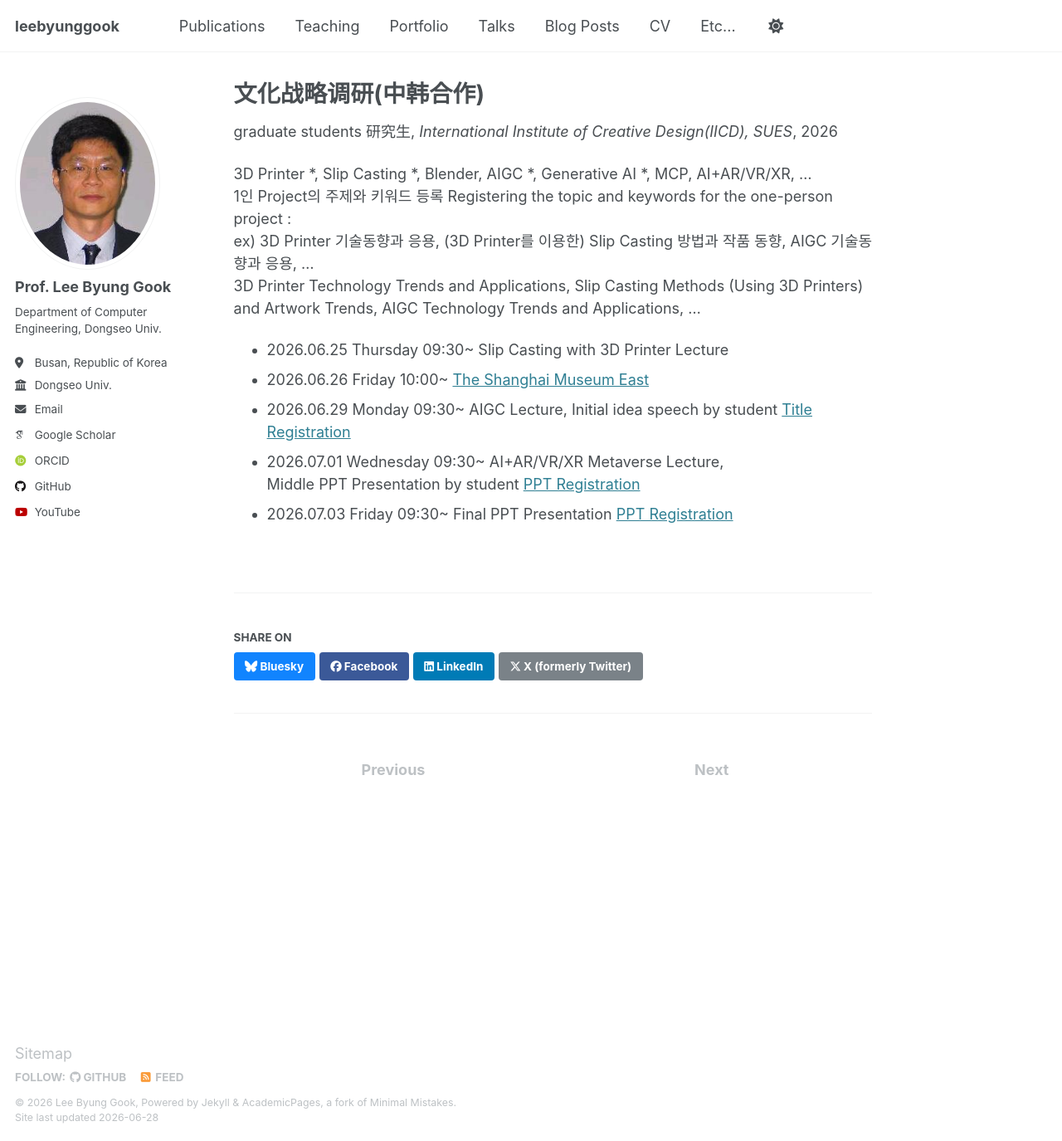
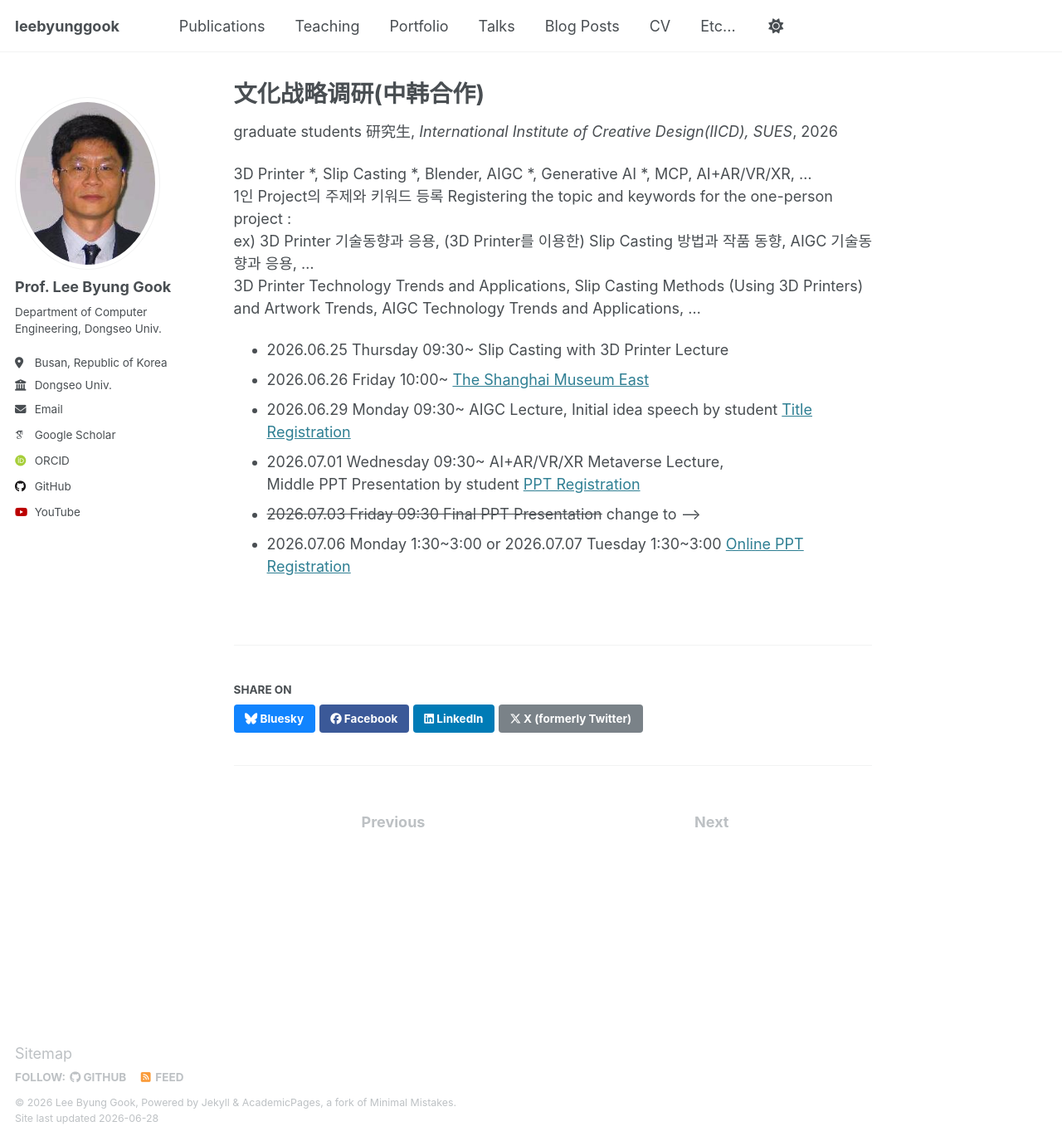
Before and after one commit to leebyunggook/leebyunggook.github.io, a Jekyll site: the page built from _teaching/2026-spring-teaching-10.md, in a window 1280 px wide and 1375 px high. Shown: the whole window at 83% size. Built offline with Jekyll 4.4.1, drawn with Linux system fonts in a browser that asks for light colours; some web fonts are replaced.

Commit message:
Update 2026-spring-teaching-10.md

```diff
--- a/_teaching/2026-spring-teaching-10.md
+++ b/_teaching/2026-spring-teaching-10.md
@@ -17,4 +17,5 @@ ex) 3D Printer 기술동향과 응용, (3D Printer를 이용한) Slip Casting
 * 2026.06.29 Monday 09:30~ AIGC Lecture, Initial idea speech by student [Title Registration](https://f.kdocs.cn/g/tPz0zkac/)
 * 2026.07.01 Wednesday 09:30~ AI+AR/VR/XR Metaverse Lecture,
   Middle PPT Presentation by student [PPT Registration](https://f.kdocs.cn/g/VOoFe4bH/)
-* 2026.07.03 Friday 09:30~ Final PPT Presentation [PPT Registration](https://f.kdocs.cn/g/VOoFe4bH/)
+* ~~2026.07.03 Friday 09:30 Final PPT Presentation~~ change to -->
+* 2026.07.06 Monday 1:30~3:00 or 2026.07.07 Tuesday 1:30~3:00 [Online PPT Registration](https://f.kdocs.cn/g/VOoFe4bH/)
```
